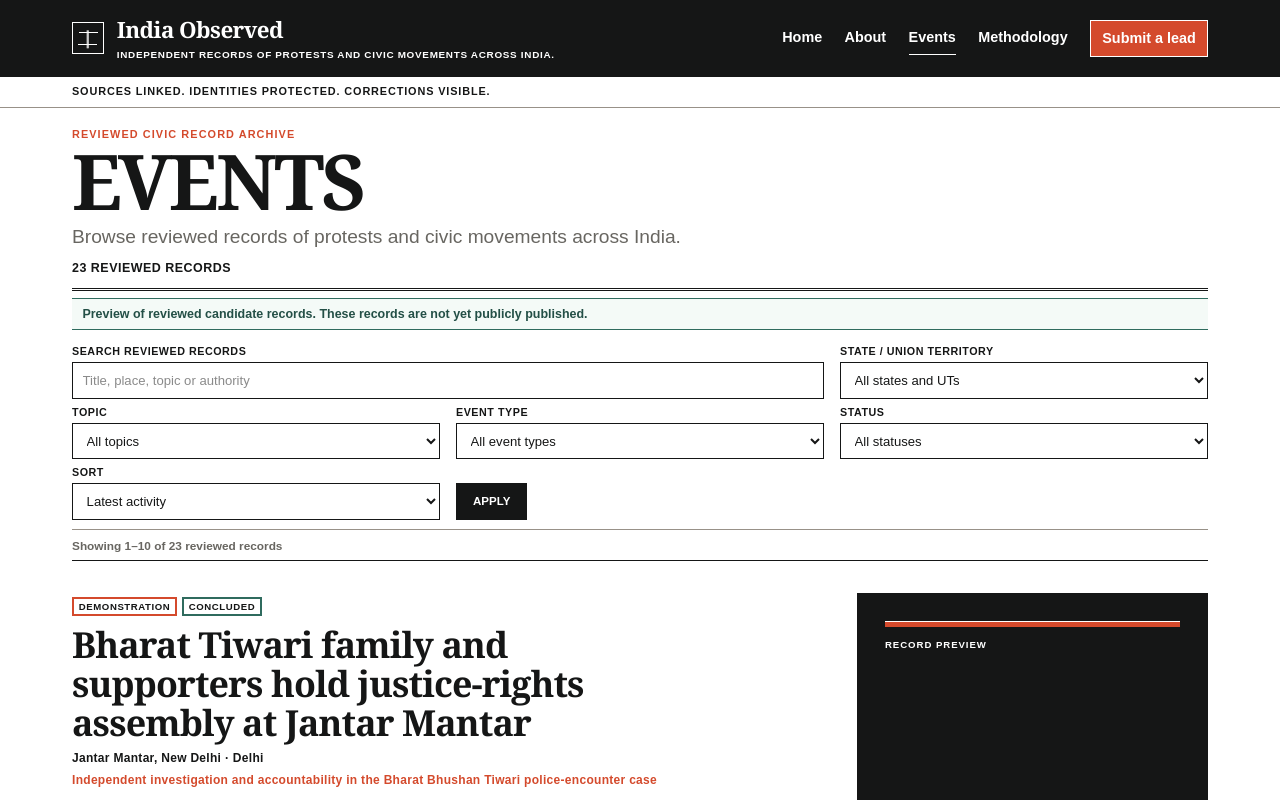
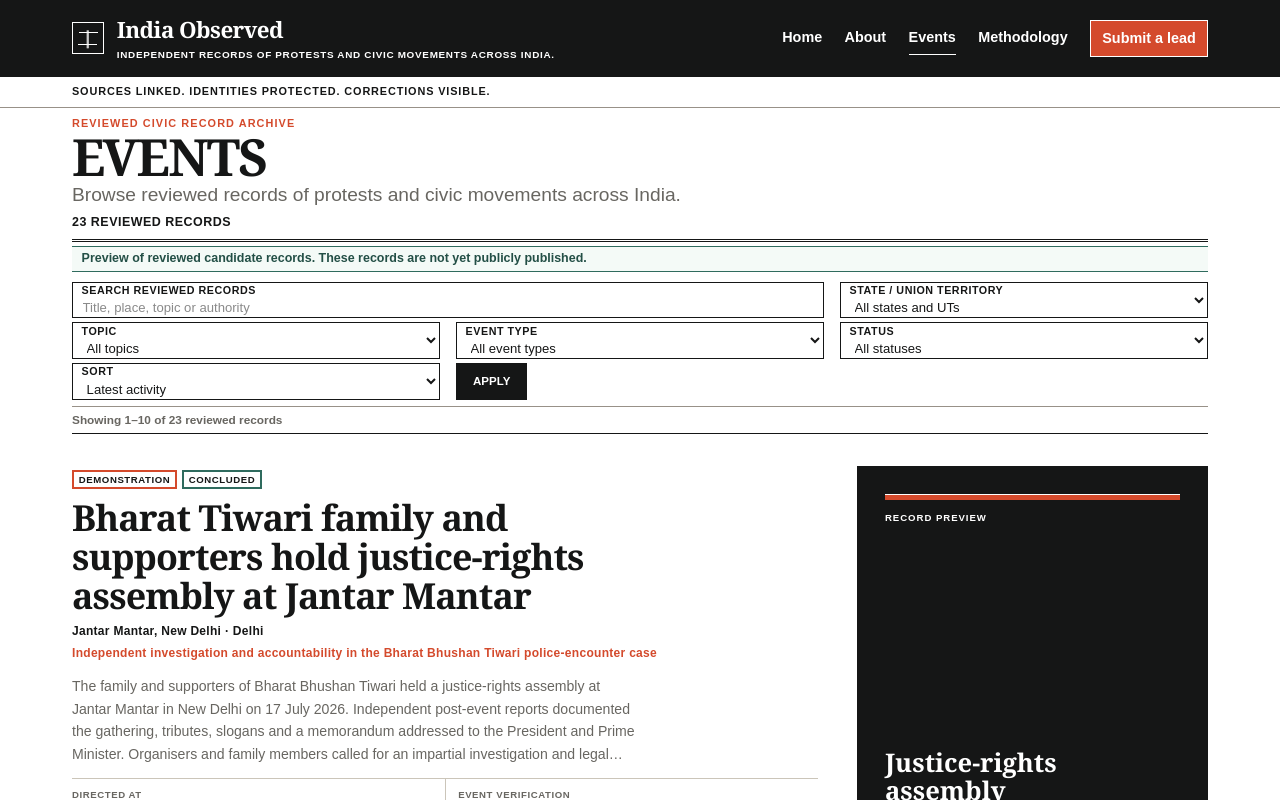
Before and after one commit to naveena04-rao/india-observed, a Next.js app: page /events in a window 1280 px wide. Shown: the top 800 px of the page. Built offline with nearby package versions, Linux system fonts and the light colour scheme.

Commit message:
Further compact Events archive controls

```diff
--- a/src/app/globals.css
+++ b/src/app/globals.css
@@ -846,12 +846,12 @@ main {
 
 .events-archive {
   padding-bottom: clamp(3.5rem, 7vw, 6rem);
-  padding-top: clamp(0.75rem, 1.5vw, 1.25rem);
+  padding-top: 0.5rem;
 }
 
 .events-intro {
   border-bottom: 3px double var(--ink);
-  padding-bottom: 0.6rem;
+  padding-bottom: 0.4rem;
 }
 
 .events-intro .section-kicker {
@@ -859,22 +859,22 @@ main {
   font-size: 0.68rem;
   font-weight: 800;
   letter-spacing: 0.1em;
-  margin-bottom: 0.15rem;
+  margin-bottom: 0.1rem;
   text-transform: uppercase;
 }
 
 .events-intro h1 {
-  font-size: clamp(2.6rem, 6vw, 5rem);
+  font-size: clamp(2.4rem, 4vw, 3.25rem);
   letter-spacing: -0.035em;
-  line-height: 0.95;
-  margin-bottom: 0.25rem;
+  line-height: 0.9;
+  margin-bottom: 0.2rem;
 }
 
 .events-intro > p:not(.section-kicker) {
   color: var(--muted);
   font-size: clamp(1rem, 1.5vw, 1.2rem);
-  line-height: 1.55;
-  margin-bottom: 0.2rem;
+  line-height: 1.3;
+  margin-bottom: 0.1rem;
   max-width: 48rem;
 }
 
@@ -891,22 +891,26 @@ main {
   color: #234f46;
   font-size: 0.78rem;
   font-weight: 700;
-  line-height: 1.5;
-  margin-block: 0.45rem;
-  padding: 0.35rem 0.65rem;
+  line-height: 1.25;
+  margin-block: 0.3rem;
+  padding: 0.25rem 0.6rem;
 }
 
 .event-filters {
   align-items: end;
   border-bottom: 1px solid var(--line-dark);
   display: grid;
-  gap: 0.35rem 1rem;
+  gap: 0.25rem 1rem;
   grid-template-columns: repeat(3, minmax(0, 1fr));
-  padding-block: 0.45rem 0.6rem;
+  padding-block: 0.3rem 0.4rem;
 }
 
 .event-filters > div {
   min-width: 0;
+}
+
+.event-filters > div:not(.event-filter-actions) {
+  position: relative;
 }
 
 .event-filter-search {
@@ -917,9 +921,13 @@ main {
   display: block;
   font-size: 0.67rem;
   font-weight: 800;
+  inset: 0.2rem auto auto 0.6rem;
   letter-spacing: 0.05em;
-  margin-bottom: 0.15rem;
+  line-height: 1;
+  margin-bottom: 0.1rem;
+  position: absolute;
   text-transform: uppercase;
+  z-index: 1;
 }
 
 .event-filters input,
@@ -931,7 +939,7 @@ main {
   font: inherit;
   font-size: 0.82rem;
   min-height: 2.3rem;
-  padding: 0.35rem 0.6rem;
+  padding: 0.95rem 0.6rem 0;
   width: 100%;
 }
 
@@ -980,7 +988,7 @@ main {
   color: var(--muted);
   font-size: 0.74rem;
   font-weight: 700;
-  margin-block: 0.45rem 0.3rem;
+  margin-block: 0.3rem 0.2rem;
 }
 
 .event-archive-list {
@@ -1483,7 +1491,7 @@ main {
 
 @media (max-width: 700px) {
   .events-archive {
-    padding-top: 0.75rem;
+    padding-top: 0.5rem;
   }
 
   .event-filters input,
```
Also changed, not shown: 1 other file (tests, documents, lock files or other folders).
